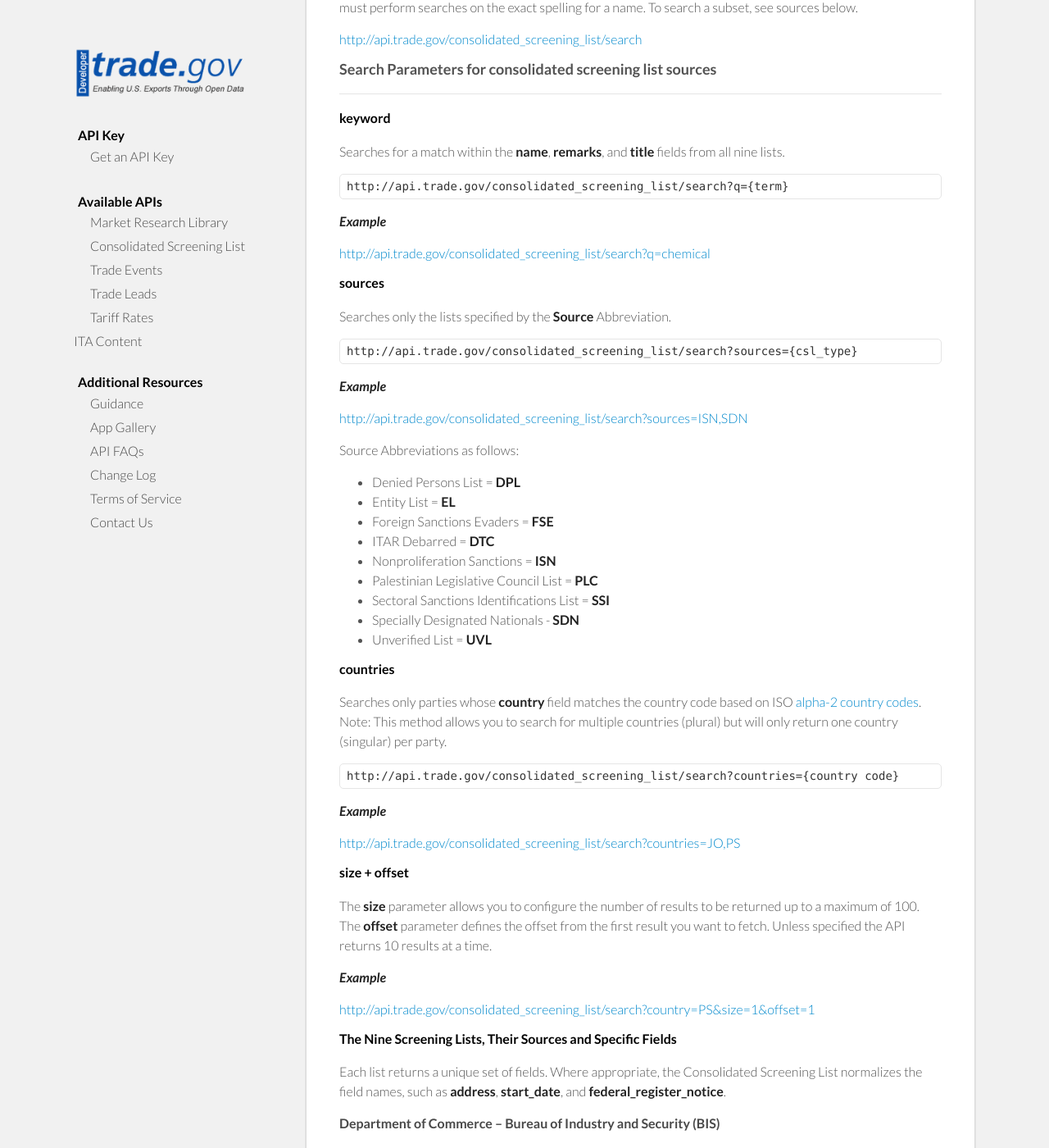
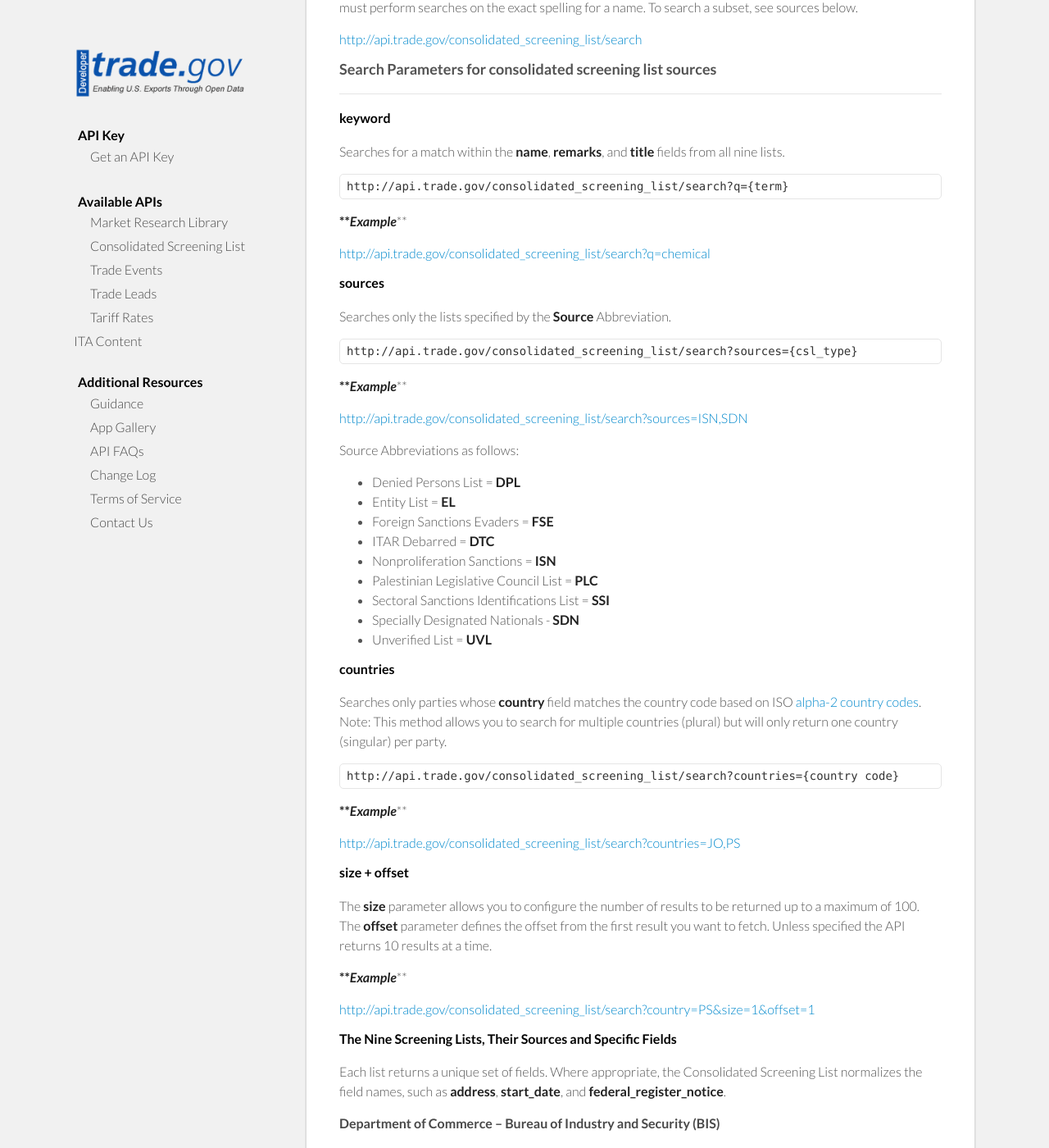
Before and after one commit to InternationalTradeAdministration/developerportal, a Jekyll site: the page built from _posts/v1/2014-12-17-csl.md, in a window 1280 px wide and 1400 px high, scrolled down 684 px. Shown: the whole window at 82% size. Built offline with Jekyll 4.4.1, drawn with Linux system fonts in a browser that asks for light colours; nearby versions of some CDN libraries.

```diff
--- a/_posts/v1/2014-12-17-csl.md
+++ b/_posts/v1/2014-12-17-csl.md
@@ -24,7 +24,7 @@ Searches for a match within the **name**, **remarks**, and **title** fields from
 
     http://api.trade.gov/consolidated_screening_list/search?q={term}
 
-**_Example_**
+****_Example_****
 
 [http://api.trade.gov/consolidated_screening_list/search?q=chemical](http://api.trade.gov/consolidated_screening_list/search?q=chemical)
 
@@ -34,7 +34,7 @@ Searches only the lists specified by the **Source** Abbreviation.
 
     http://api.trade.gov/consolidated_screening_list/search?sources={csl_type}
 
-**_Example_**
+****_Example_****
 
 [http://api.trade.gov/consolidated_screening_list/search?sources=ISN,SDN](http://api.trade.gov/consolidated_screening_list/search?sources=ISN,SDN)
 
@@ -56,7 +56,7 @@ Searches only parties whose **country** field matches the country code based on
 
     http://api.trade.gov/consolidated_screening_list/search?countries={country code}
 
-**_Example_**
+****_Example_****
 
 [http://api.trade.gov/consolidated_screening_list/search?countries=JO,PS](http://api.trade.gov/consolidated_screening_list/search?countries=JO,PS)
 
@@ -64,7 +64,7 @@ Searches only parties whose **country** field matches the country code based on
 
 The **size** parameter allows you to configure the number of results to be returned up to a maximum of 100. The **offset** parameter defines the offset from the first result you want to fetch. Unless specified the API returns 10 results at a time.
 
-**_Example_**
+****_Example_****
 
 [http://api.trade.gov/consolidated_screening_list/search?country=PS&size=1&offset=1](http://api.trade.gov/consolidated_screening_list/search?country=PS&size=1&offset=1)
 
@@ -78,7 +78,7 @@ Each list returns a unique set of fields.  Where appropriate, the Consolidated S
 
 Individuals and entities that have been denied export privileges. Any dealings with a party on this list that would violate the terms of its denial order are prohibited.
 
-_Example_
+**_Example_**
 
 [http://api.trade.gov/consolidated_screening_list/search?sources=DPL](http://api.trade.gov/consolidated_screening_list/search?sources=DPL)
 
@@ -100,7 +100,7 @@ _Example_
 
 Parties whose presence in a transaction can trigger a license requirement supplemental to those elsewhere in the Export Administration Regulations (EAR). The list specifies the license requirements and policy that apply to each listed party.
 
-_Example_
+**_Example_**
 
 [http://api.trade.gov/consolidated_screening_list/search?sources=EL](http://api.trade.gov/consolidated_screening_list/search?sources=EL)
 
@@ -120,7 +120,7 @@ _Example_
 
 **[Unverified List](http://www.bis.doc.gov/enforcement/unverifiedlist/unverified_parties.html)**
 
-_Example_
+**_Example_**
 
 [http://api.trade.gov/consolidated_screening_list/search?sources=UVL](http://api.trade.gov/consolidated_screening_list/search?sources=UVL)
 
@@ -139,7 +139,7 @@ End-users who BIS has been unable to verify in prior transactions. The presence
 
 **[Nonproliferation Sanctions](http://www.state.gov/t/isn/c15231.htm)**
 
-_Example_
+**_Example_**
 
 [http://api.trade.gov/consolidated_screening_list/search?sources=ISN](http://api.trade.gov/consolidated_screening_list/search?sources=ISN)
 
@@ -159,7 +159,7 @@ Parties that have been sanctioned under various statutes. The linked webpage is
 
 **[ITAR Debarred List](http://www.pmddtc.state.gov/compliance/debar_intro.html)**
 
-_Example_
+**_Example_**
 
 [http://api.trade.gov/consolidated_screening_list/search?sources=DTC](http://api.trade.gov/consolidated_screening_list/search?sources=DTC)
 
@@ -182,7 +182,7 @@ Entities and individuals prohibited from participating directly or indirectly in
 
 Foreign individuals and entities determined to have violated, attempted to violate, conspired to violate, or caused a violation of U.S. sanctions on Syria or Iran, as well as foreign persons who have facilitated deceptive transactions for or on behalf of persons subject to U.S. Sanctions. Transactions by U.S. persons or within the United States involving Foreign Sanctions Evaders (FSEs) are prohibited.
 
-_Example_
+**_Example_**
 
 [http://api.trade.gov/consolidated_screening_list/search?sources=FSE](http://api.trade.gov/consolidated_screening_list/search?sources=FSE)
 
@@ -214,7 +214,7 @@ _Example_
 
 The individuals in this list are Palestinian Legislative Council members who were elected on the party slate of a Foreign Terrorist Organization, Specially Designated Terrorist, or Specially Designated Global Terrorist. They do not, however, appear on the SDN List.  Transactions involving these individuals must be rejected.
 
-_Example_
+**_Example_**
 
 [http://api.trade.gov/consolidated_screening_list/search?sources=PLC](http://api.trade.gov/consolidated_screening_list/search?sources=PLC)
 
@@ -243,7 +243,7 @@ _Example_
 
 **[Sectoral Sanctions Identifications List](http://www.treasury.gov/resource-center/sanctions/SDN-List/Pages/ssi_list.aspx)**
 
-_Example_
+**_Example_**
 
 [http://api.trade.gov/consolidated_screening_list/search?sources=SSI](http://api.trade.gov/consolidated_screening_list/search?sources=SSI)
 
@@ -274,7 +274,7 @@ This Sectoral Sanctions Identifications List includes persons determined by OFAC
 
 **[Specially Designated Nationals List](http://www.treasury.gov/resource-center/sanctions/SDN-List/Pages/default.aspx)**
 
-_Example_
+**_Example_**
 
 [http://api.trade.gov/consolidated_screening_list/search?sources=SDN](http://api.trade.gov/consolidated_screening_list/search?sources=SDN)
 
--- a/_posts/v2/2015-02-23-tariff-rates.markdown
+++ b/_posts/v2/2015-02-23-tariff-rates.markdown
@@ -22,7 +22,7 @@ Searches for a match within the **subheading_description**, **tariff_rate_quota_
 
     http://api.trade.gov/tariff_rates/search?q={term}
 
-#####Example:
+**_Example_**
 
 <div><a href="http://api.trade.gov/tariff_rates/search?q=horses"><pre>http://api.trade.gov/tariff_rates/search?q=horses</pre></a></div>
 
@@ -33,7 +33,7 @@ Returns tariff rates based on the ISO [alpha-2 country codes](http://www.iso.org
 
 	http://api.trade.gov/tariff_rates/search?sources={source countries}
 
-#####Example:
+**_Example_**
 
 <div><a href="http://api.trade.gov/tariff_rates/search?sources=GT,AU"><pre>http://api.trade.gov/tariff_rates/search?sources=GT,AU</pre></a></div>
 
@@ -41,7 +41,7 @@ Returns tariff rates based on the ISO [alpha-2 country codes](http://www.iso.org
 
 The size parameter allows you to configure the maximum amount of hits to be returned. The offset parameter defines the offset from the first result you want to fetch.
 
-#####Example:
+**_Example_**
 
 <div><a href="http://api.trade.gov/tariff_rates/search?size=1&offset=1"><pre>http://api.trade.gov/tariff_rates/search?size=1&offset=1</pre></a></div>
 
```
Also changed, not shown: _posts/v2/2015-02-24-csl.md (+11 -11 lines).
